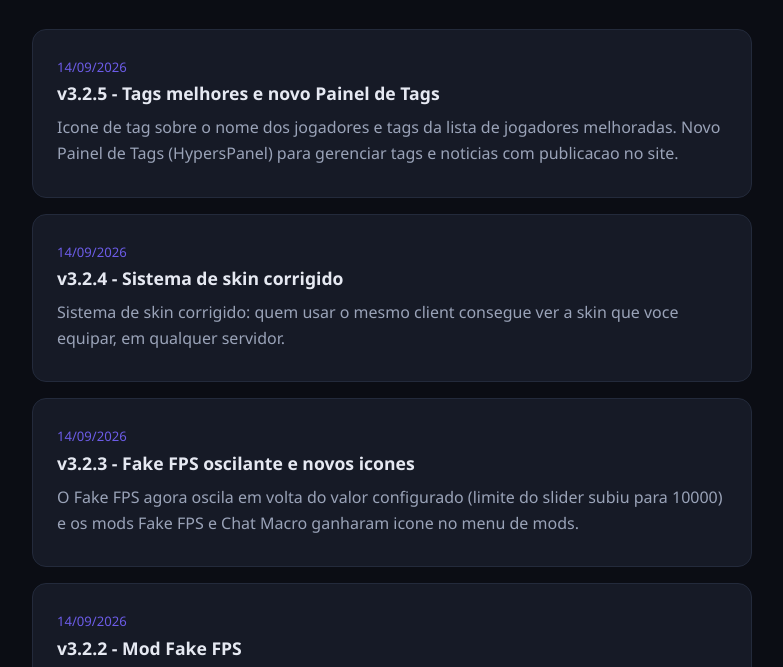
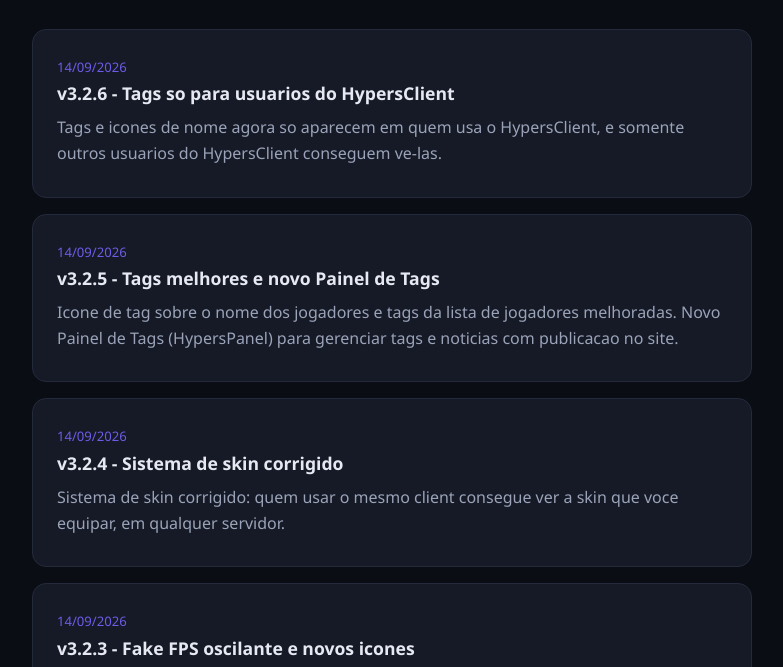
Before and after one commit to vnzinhypers-prog/vnzinhypers-prog.github.io, a plain HTML site: page news.html in a window 1280 px wide. Shown: the part 116-783 px from the top of the page, without its empty margins (248-1031 px from the left). Drawn offline with Linux system fonts and the light colour scheme.

Commit message:
v3.2.6: atualiza instalador e adiciona noticia no site

```diff
--- a/news.html
+++ b/news.html
@@ -18,6 +18,11 @@ time{color:#6c5ce7;font-size:.82rem}
 <body>
 <div class="container">
 <h1>Novidades do <span>HypersClient</span></h1>
+<article>
+	<time>14/09/2026</time>
+	<h3>v3.2.6 - Tags so para usuarios do HypersClient</h3>
+	<p>Tags e icones de nome agora so aparecem em quem usa o HypersClient, e somente outros usuarios do HypersClient conseguem ve-las.</p>
+</article>
 <article>
 	<time>14/09/2026</time>
 	<h3>v3.2.5 - Tags melhores e novo Painel de Tags</h3>
```
